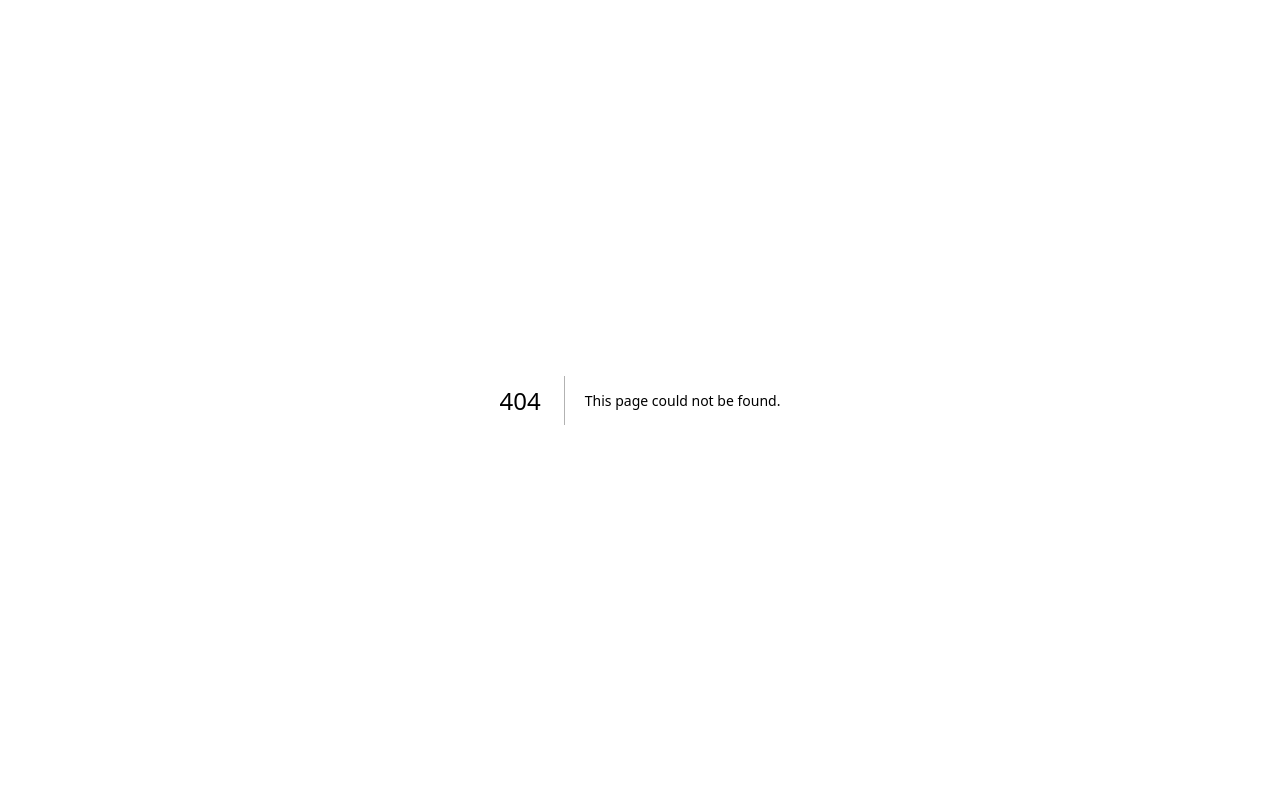
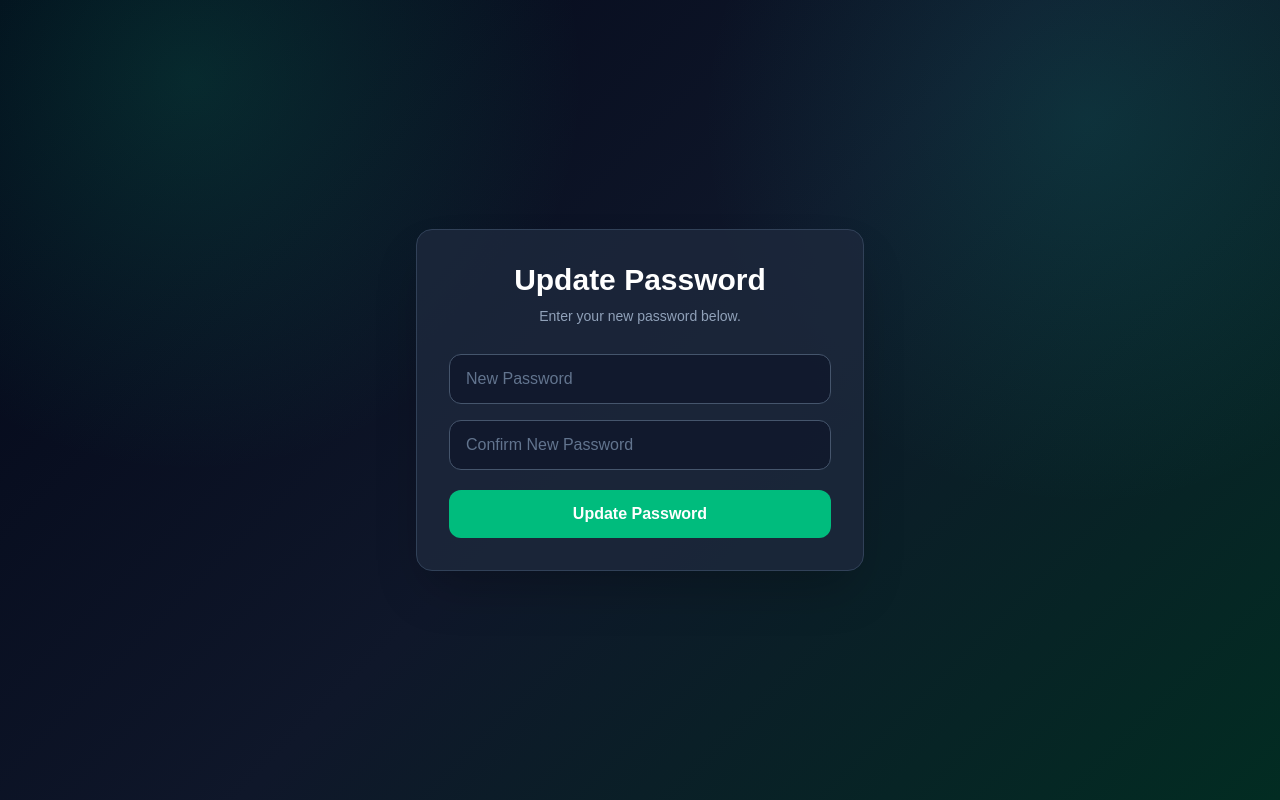
Before and after one commit to sameer890678/library-management-system, a Next.js app: page /update-password in a window 1280 px wide. Before the commit this address had no page. Built offline with nearby package versions, Linux system fonts and the light colour scheme; no server answers.

Commit message:
improved LOGIN PAGE UI and added FORGOT PASSWORD feature (still under work)

```diff
--- /dev/null
+++ b/app/forgot-password/page.tsx
@@ -0,0 +1,76 @@
+"use client";
+
+import { useState } from "react";
+import { supabase } from "../../lib/supabase";
+
+export default function ForgotPasswordPage() {
+  const [email, setEmail] = useState("");
+  const [message, setMessage] = useState("");
+  const [loading, setLoading] = useState(false);
+
+  const handleReset = async (e: React.FormEvent) => {
+    e.preventDefault();
+
+    setLoading(true);
+    setMessage("");
+
+    const { error } = await supabase.auth.resetPasswordForEmail(email, {
+      redirectTo: `${window.location.origin}/update-password`,
+    });
+
+    if (error) {
+      setMessage(error.message);
+      setLoading(false);
+      return;
+    }
+
+    setMessage(
+      "If an account exists with this email, a password reset link has been sent."
+    );
+
+    setLoading(false);
+  };
+
+  return (
+    <main className="min-h-screen flex items-center justify-center px-4 py-12 sm:px-6 lg:px-8 bg-slate-900 bg-[radial-gradient(circle_at_15%_10%,_rgba(16,185,129,0.18),_transparent_30%),radial-gradient(circle_at_85%_15%,_rgba(20,184,166,0.15),_transparent_30%),linear-gradient(135deg,_#020617,_#0f172a_50%,_#022c22)]">
+      <div className="w-full max-w-md rounded-2xl border border-slate-700 bg-slate-800/80 p-8 shadow-2xl">
+
+        <h1 className="mb-2 text-center text-3xl font-bold text-white">
+          Forgot Password?
+        </h1>
+
+        <p className="mb-7 text-center text-sm text-slate-400">
+          Enter your email and we'll send you a password reset link.
+        </p>
+
+        <form onSubmit={handleReset}>
+
+          <input
+            type="email"
+            placeholder="Email"
+            value={email}
+            onChange={(e) => setEmail(e.target.value)}
+            required
+            className="mb-5 w-full rounded-xl border border-slate-600 bg-slate-900/80 px-4 py-3 text-white placeholder:text-slate-500 outline-none focus:border-emerald-500"
+          />
+
+          <button
+            type="submit"
+            disabled={loading}
+            className="w-full rounded-xl bg-emerald-500 px-4 py-3 font-semibold text-white hover:bg-emerald-400 cursor-pointer disabled:opacity-50"
+          >
+            {loading ? "Sending..." : "Send Reset Link"}
+          </button>
+
+        </form>
+
+        {message && (
+          <p className="mt-4 rounded-lg bg-slate-900/60 px-3 py-2 text-center text-sm text-slate-300">
+            {message}
+          </p>
+        )}
+
+      </div>
+    </main>
+  );
+}
--- a/app/login/page.tsx
+++ b/app/login/page.tsx
@@ -2,12 +2,15 @@
 
 import { useState } from "react";
 import { supabase } from "../../lib/supabase";
+import { Eye, EyeOff } from "lucide-react";
 
 export default function LoginPage() {
   const [email, setEmail] = useState("");
   const [password, setPassword] = useState("");
   const [message, setMessage] = useState("");
   const [loading, setLoading] = useState(false);
+  const [showPassword, setShowPassword] = useState(false);
+
 
   const handleLogin = async (e: React.FormEvent) => {
     e.preventDefault();
@@ -77,11 +80,15 @@ export default function LoginPage() {
   };
 
   return (
-    <main className="min-h-screen flex items-center justify-center">
-      <div className="w-full max-w-md border rounded-lg p-8">
-        <h1 className="text-3xl font-bold text-center mb-6">
+    <main className="min-h-screen flex items-center justify-center px-4 py-12 sm:px-6 lg:px-8 bg-[radial-gradient(circle_at_15%_10%,_rgba(16,185,129,0.18),_transparent_30%),radial-gradient(circle_at_85%_15%,_rgba(20,184,166,0.15),_transparent_30%),linear-gradient(135deg,_#020617,_#0f172a_50%,_#022c22)]">
+      <div className="w-full max-w-md rounded-2xl border border-slate-700 bg-slate-800/80 p-8 shadow-2xl backdrop-blur-md">
+        <h1 className="text-3xl font-bold text-center mb-2 text-white">
           Sign In
         </h1>
+
+        <p className="mb-7 text-center text-sm text-slate-400">
+          Sign in to access your library account
+        </p>
 
         <form onSubmit={handleLogin}>
           <input
@@ -89,28 +96,48 @@ export default function LoginPage() {
             placeholder="Email"
             value={email}
             onChange={(e) => setEmail(e.target.value)}
-            className="border rounded-lg px-3 py-2 mb-4 w-full"
+            className="mb-4 w-full rounded-xl border border-slate-600 bg-slate-900/80 px-4 py-3 text-white placeholder:text-slate-500 outline-none transition-all focus:border-emerald-500 focus:ring-2 focus:ring-emerald-500/20"
           />
 
-          <input
-            type="password"
-            placeholder="Password"
-            value={password}
-            onChange={(e) => setPassword(e.target.value)}
-            className="border rounded-lg px-3 py-2 mb-4 w-full"
-          />
+          <div className="relative mb-5">
+            <input
+              type={showPassword ? "text" : "password"}
+              placeholder="Password"
+              value={password}
+              onChange={(e) => setPassword(e.target.value)}
+              className="w-full rounded-xl border border-slate-600 bg-slate-900/80 px-4 py-3 pr-12 text-white placeholder:text-slate-500 outline-none transition-all focus:border-emerald-500 focus:ring-2 focus:ring-emerald-500/20"
+            />
+
+            <button
+              type="button"
+              onClick={() => setShowPassword(!showPassword)}
+              className="absolute right-3 top-1/2 -translate-y-1/2 text-slate-400 hover:text-white cursor-pointer"
+              aria-label={showPassword ? "Hide password" : "Show password"}
+            >
+              {showPassword ? <EyeOff size={20} /> : <Eye size={20} />}
+            </button>
+          </div>
+
+          <div className="mb-5 text-right">
+            <a
+              href="/forgot-password"
+              className="text-sm font-medium text-emerald-400 hover:text-emerald-300 transition-colors"
+            >
+              Forgot password?
+            </a>
+          </div>
 
           <button
             type="submit"
             disabled={loading}
-            className="bg-emerald-500 text-white px-4 py-2 rounded-lg hover:bg-emerald-700 w-full cursor-pointer disabled:opacity-50"
+            className="w-full rounded-xl bg-emerald-500 px-4 py-3 font-semibold text-white shadow-lg shadow-emerald-500/20 transition-all hover:bg-emerald-400 hover:-translate-y-0.5 cursor-pointer disabled:cursor-not-allowed disabled:opacity-50"
           >
             {loading ? "Signing In..." : "Sign In"}
           </button>
         </form>
 
         {message && (
-          <p className="mt-4 text-center">
+          <p className="mt-4 rounded-lg bg-slate-900/60 px-3 py-2 text-center text-sm text-slate-300">
             {message}
           </p>
         )}
--- /dev/null
+++ b/app/update-password/page.tsx
@@ -0,0 +1,96 @@
+"use client";
+
+import { useState } from "react";
+import { supabase } from "../../lib/supabase";
+import { Eye, EyeOff } from "lucide-react";
+
+export default function UpdatePasswordPage() {
+  const [password, setPassword] = useState("");
+  const [confirmPassword, setConfirmPassword] = useState("");
+  const [message, setMessage] = useState("");
+  const [loading, setLoading] = useState(false);
+
+  const handleUpdatePassword = async (e: React.FormEvent) => {
+    e.preventDefault();
+
+    if (password !== confirmPassword) {
+      setMessage("Passwords do not match.");
+      return;
+    }
+
+    if (password.length < 6) {
+      setMessage("Password must be at least 6 characters.");
+      return;
+    }
+
+    setLoading(true);
+    setMessage("");
+
+    const { error } = await supabase.auth.updateUser({
+      password: password,
+    });
+
+    if (error) {
+      setMessage(error.message);
+      setLoading(false);
+      return;
+    }
+
+    setMessage("Password updated successfully!");
+    setPassword("");
+    setConfirmPassword("");
+    setLoading(false);
+  };
+
+  return (
+    <main className="min-h-screen flex items-center justify-center px-4 py-12 sm:px-6 lg:px-8 bg-slate-900 bg-[radial-gradient(circle_at_15%_10%,_rgba(16,185,129,0.18),_transparent_30%),radial-gradient(circle_at_85%_15%,_rgba(20,184,166,0.15),_transparent_30%),linear-gradient(135deg,_#020617,_#0f172a_50%,_#022c22)]">
+      <div className="w-full max-w-md rounded-2xl border border-slate-700 bg-slate-800/80 p-8 shadow-2xl">
+
+        <h1 className="mb-2 text-center text-3xl font-bold text-white">
+          Update Password
+        </h1>
+
+        <p className="mb-7 text-center text-sm text-slate-400">
+          Enter your new password below.
+        </p>
+
+        <form onSubmit={handleUpdatePassword}>
+
+          <input
+            type="password"
+            placeholder="New Password"
+            value={password}
+            onChange={(e) => setPassword(e.target.value)}
+            required
+            className="mb-4 w-full rounded-xl border border-slate-600 bg-slate-900/80 px-4 py-3 text-white placeholder:text-slate-500 outline-none focus:border-emerald-500"
+          />
+
+          <input
+            type="password"
+            placeholder="Confirm New Password"
+            value={confirmPassword}
+            onChange={(e) => setConfirmPassword(e.target.value)}
+            required
+            className="mb-5 w-full rounded-xl border border-slate-600 bg-slate-900/80 px-4 py-3 text-white placeholder:text-slate-500 outline-none focus:border-emerald-500"
+          />
+
+          <button
+            type="submit"
+            disabled={loading}
+            className="w-full rounded-xl bg-emerald-500 px-4 py-3 font-semibold text-white hover:bg-emerald-400 cursor-pointer disabled:opacity-50"
+          >
+            {loading ? "Updating..." : "Update Password"}
+          </button>
+
+        </form>
+
+        {message && (
+          <p className="mt-4 rounded-lg bg-slate-900/60 px-3 py-2 text-center text-sm text-slate-300">
+            {message}
+          </p>
+        )}
+
+      </div>
+    </main>
+  );
+}
--- a/package.json
+++ b/package.json
@@ -11,6 +11,7 @@
   "dependencies": {
     "@supabase/ssr": "^0.12.5",
     "@supabase/supabase-js": "^2.111.0",
+    "lucide-react": "^1.37.0",
     "next": "16.2.12",
     "react": "19.2.4",
     "react-dom": "19.2.4"
```
Also changed, not shown: 1 other file (tests, documents, lock files or other folders).
